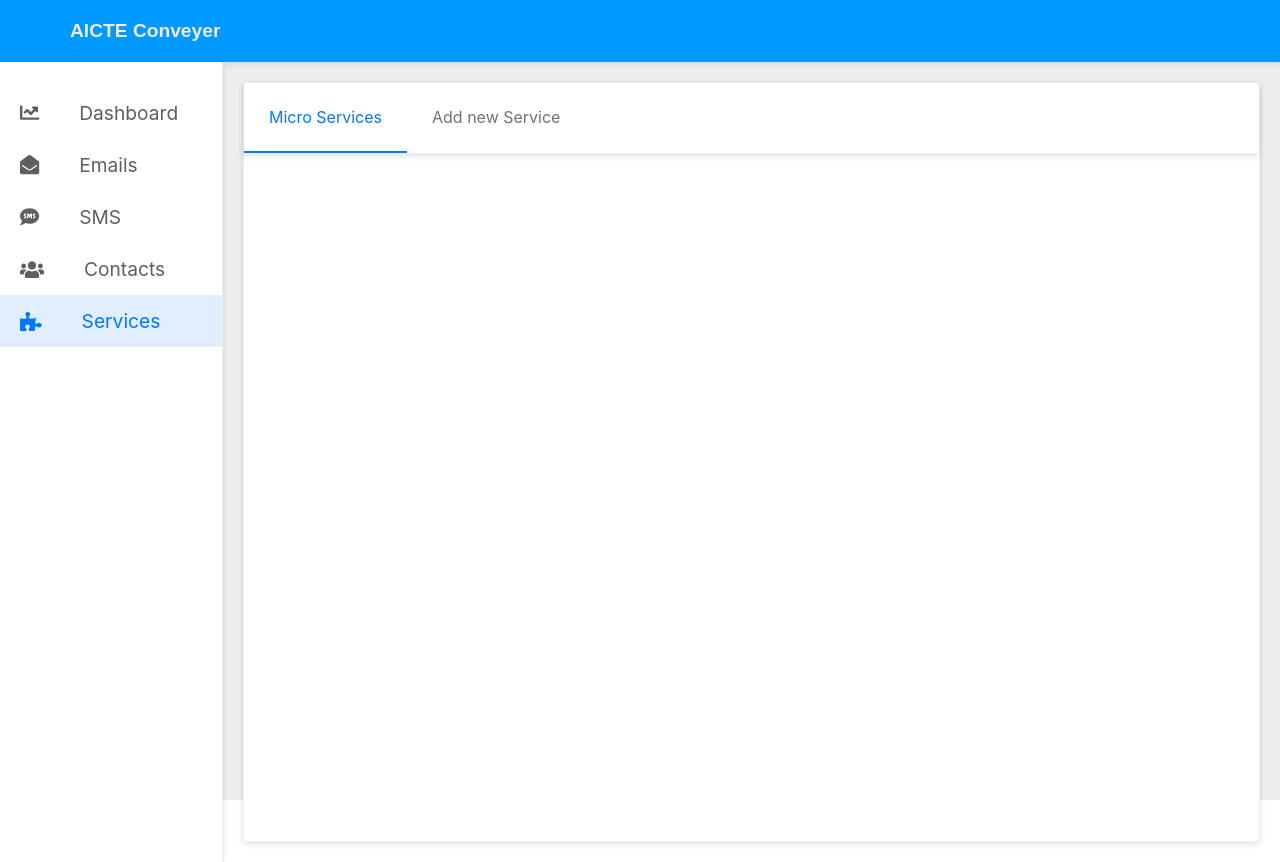
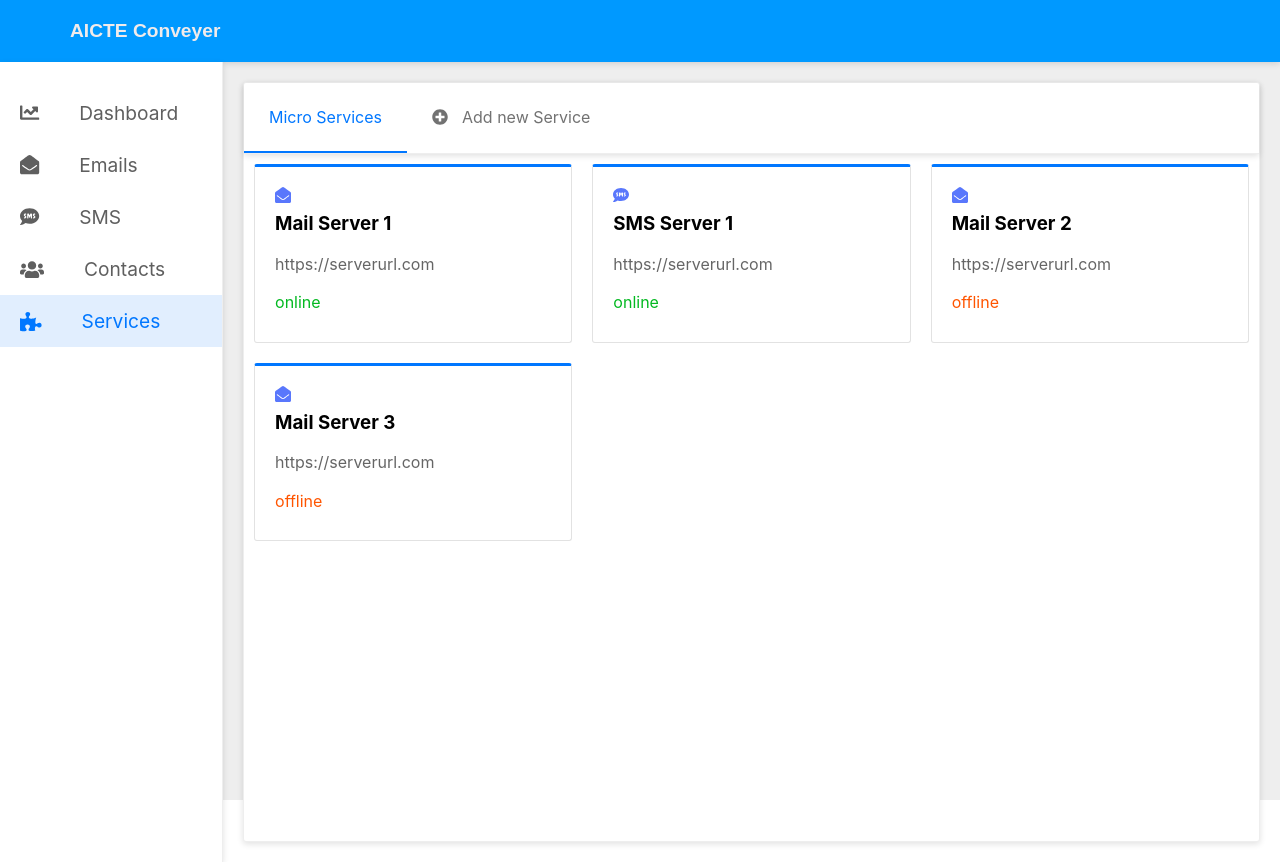
Before and after one commit to sih-sosc/frontend-web-app, a React (Create React App) app: page /dashboard in a window 1280 px wide. Both pictures are taken after a click on the item "Services". Built offline with nearby package versions, Linux system fonts and the light colour scheme.

Commit message:
Add service tab

```diff
--- a/src/Pages/App.js
+++ b/src/Pages/App.js
@@ -10,7 +10,7 @@
 
 import { library } from '@fortawesome/fontawesome-svg-core'
 import { FontAwesomeIcon } from '@fortawesome/react-fontawesome'
-import { faChartLine, faEnvelopeOpen, faSms, faUsers, faPuzzlePiece, faPlusCircle } from '@fortawesome/free-solid-svg-icons'
+import { faChartLine, faEnvelopeOpen, faSms, faUsers, faPuzzlePiece, faPlusCircle, faLock, faLink } from '@fortawesome/free-solid-svg-icons'
 
 library.add(faChartLine)
 library.add(faEnvelopeOpen)
@@ -18,6 +18,8 @@
 library.add(faUsers)
 library.add(faPuzzlePiece)
 library.add(faPlusCircle)
+library.add(faLock)
+library.add(faLink)
 
 class App extends Component {
   render() {
--- /dev/null
+++ b/src/components/Servicespage/Pages/AddNewService/index.js
@@ -0,0 +1,37 @@
+import React, { Component } from 'react';
+import Styles from './styles.module.css';
+
+import { FontAwesomeIcon } from '@fortawesome/react-fontawesome'
+
+class AddNewService extends Component {
+    constructor(props) {
+        super(props)
+    }
+
+    render() {
+        return (
+            <div className={Styles.serviceEditorPage}>
+                <div className={Styles.flexRow}>
+                    <select className={Styles.dropDown}>
+                        <option disabled selected>Type of Service</option>
+                        <option>Email</option>
+                        <option>SMS</option>
+                    </select>
+                </div>
+                <div className={Styles.flexRow}>
+                <FontAwesomeIcon icon="link" />
+                <input className={Styles.serviceEditorInput} type="text" placeholder="Microservice Deploy URL" />
+                </div>
+                <div className={Styles.flexRow}>
+                    <FontAwesomeIcon icon="lock" />
+                    <input className={Styles.serviceEditorInput} type="password" placeholder="MicroService Secret Key" />
+                </div>
+                <div className={Styles.buttonRow}>
+                    <button className={Styles.button}>Add Service</button>
+                </div>
+            </div>
+        )
+    }
+}
+
+export default AddNewService;
--- /dev/null
+++ b/src/components/Servicespage/Pages/AddNewService/styles.module.css
@@ -0,0 +1,92 @@
+.serviceEditorPage {
+    display: flex;
+    flex-direction: column;
+}
+
+.flexRow {
+    display: flex;
+    flex-direction: row;
+    align-items: center;
+    padding-left: 20px;
+    color: #0077ff;
+}
+
+.dropDown {
+    background-color: white;
+    border: 0;
+    border-bottom: 2px solid #0077ff;
+    padding: 15px;
+    margin: 10px;
+}
+
+.dropDown:hover {
+    background-color: #78b4f836;
+    cursor: pointer;
+}
+
+.dropDown option {
+    background-color: white;
+    padding: 15px;
+    margin: 10px;
+}
+
+.serviceEditor {
+    display: flex;
+    flex-direction: column;
+    margin: 10px;
+    border: 1px solid #eeeeee;
+    background-color: #eeeeee;
+    border-radius: 3px;
+}
+
+.serviceEditorInput {
+
+    border: 0;
+    border: 1px solid #eeeeee;
+    border-radius: 3px;
+    padding: 15px;
+    margin: 10px;
+    width: 600px;
+    border-bottom: 1px solid #eeeeee;
+    box-shadow: 0 2px 6px 0 rgba(0,0,0,.12);
+}
+
+.serviceEditor textarea {
+    padding: 15px;
+    margin: 0px 10px 10px 10px;
+    border: 1px solid #eeeeee;
+    height: 250px;
+    border-bottom: 1px solid #eeeeee;
+    box-shadow: 0 2px 6px 0 rgba(0,0,0,.12);
+}
+
+.serviceEditor textarea::placeholder {
+    color: #b8b8b8;
+    line-height: 2em;
+}
+
+.space {
+    flex-grow: 1;
+    flex-basis: 1;
+}
+
+.buttonRow {
+    display: flex;
+    flex-direction: row;
+    align-items: center;
+    margin-left: 30px;
+}
+
+.button {
+    background: rgb(1, 206, 69);  /* fallback for old browsers */
+    color: white;
+    padding: 15px 20px;
+    border-radius: 5px;
+    border: 0;
+    margin: 10px;
+}
+
+.button:hover {
+    box-shadow: 0 2px 6px 0 rgba(1, 209, 29, 0.438);
+    cursor: pointer;
+}
--- /dev/null
+++ b/src/components/Servicespage/Pages/ServicesGrid/index.js
@@ -0,0 +1,79 @@
+import React, { Component } from 'react';
+import Styles from './styles.module.css';
+
+import { FontAwesomeIcon } from '@fortawesome/react-fontawesome'
+
+class ServiceGrid extends Component {
+
+    constructor(props) {
+        super(props)
+
+        this.serviceData = [
+            {
+                name: "Mail Server 1",
+                type: "email",
+                url: "https://serverurl.com",
+                status: "online"
+            },
+            {
+                name: "SMS Server 1",
+                url: "https://serverurl.com",
+                type: "sms",
+                status: "online"
+            },
+            {
+                name: "Mail Server 2",
+                url: "https://serverurl.com",
+                type: "email",
+                status: "offline"
+            },
+            {
+                name: "Mail Server 3",
+                url: "https://serverurl.com",
+                type: "email",
+                status: "offline"
+            },
+        ]
+    }
+
+    getStatusColor = (status) => {
+        if (status === "online")
+            return "#03b921";
+        else
+            return "#ff5500";
+    }
+
+    getServiceIcon = (type) => {
+        if (type === "email")
+            return "envelope-open";
+        else
+            return "sms"
+    }
+
+    getServiceCards = () => {
+        let cards = []
+
+        for (let key in this.serviceData) {
+            cards.push(
+                <div className={Styles.serviceCard} >
+                    <FontAwesomeIcon icon={ this.getServiceIcon(this.serviceData[key].type) } />
+                    <h3>{ this.serviceData[key].name}</h3>
+                    <p>{ this.serviceData[key].url}</p>
+                    <p style={{ color: this.getStatusColor(this.serviceData[key].status) }}>{ this.serviceData[key].status}</p>
+                </div>
+            );
+        }
+
+        return cards;
+    }
+
+    render() {
+        return(
+            <div className={Styles.serviceGrid}>
+                { this.getServiceCards() }
+            </div>
+        )
+    }
+}
+
+export default ServiceGrid;
--- /dev/null
+++ b/src/components/Servicespage/Pages/ServicesGrid/styles.module.css
@@ -0,0 +1,36 @@
+.serviceGrid {
+    display: grid;
+    grid-template-columns: repeat( auto-fit, minmax(300px, 1fr) );
+    transition: 2s !important;
+    color: #5977fc;
+}
+
+.serviceCard {
+    background: white;
+    border: 1px solid #e2e2e2;
+    border-top: 3px solid #0077ff;
+    border-radius: 3px;
+    padding: 20px;
+    margin: 10px 10px;
+    width: auto;
+    display: flex;
+    flex-direction: column;
+}
+
+.serviceCard:hover {
+    border-bottom: 1px solid #eeeeee;
+    box-shadow: 0 2px 6px 0 rgba(0,0,0,.12);
+    cursor: pointer;
+}
+
+.serviceCard p {
+    padding: 10px 0;
+    margin: 0;
+    color: rgba(0, 0, 0, 0.603);
+
+}
+
+.serviceCard h3 {
+    color: black;
+    margin: 10px 0;
+}
--- a/src/components/Servicespage/index.js
+++ b/src/components/Servicespage/index.js
@@ -1,7 +1,12 @@
 import React, { Component } from 'react';
 import Styles from './styles.module.css';
 
+
 // pages
+import ServiceGrid from './Pages/ServicesGrid'
+import AddNewService from './Pages/AddNewService'
+
+import { FontAwesomeIcon } from '@fortawesome/react-fontawesome'
 
 class ServicesPage extends Component {
 
@@ -24,12 +29,16 @@
         console.log(this.state.currentTab);
         for (let tab in this.tabItems) {
             if (tab === this.state.currentTab || this.firstLoad) {
-                tabs.push(<li onClick={() => { this.changeTab(tab) }} className={Styles.active}>{this.tabItems[tab]}</li>)
+                if (tab == this.tabItems.length-1) {
+                    tabs.push(<li onClick={() => { this.changeTab(tab) }} className={Styles.active}><FontAwesomeIcon icon="plus-circle" /><span className="tabSpace" />{this.tabItems[tab]}</li>)
+                } else
+                    tabs.push(<li onClick={() => { this.changeTab(tab) }} className={Styles.active}>{this.tabItems[tab]}</li>)
                 this.firstLoad = false;
             } else {
-
-
-                tabs.push(<li onClick={() => { this.changeTab(tab) }} >{this.tabItems[tab]}</li>)
+                if (tab == this.tabItems.length-1) {
+                    tabs.push(<li onClick={() => { this.changeTab(tab) }} ><FontAwesomeIcon icon="plus-circle" /><span className="tabSpace" />{this.tabItems[tab]}</li>)
+                } else
+                    tabs.push(<li onClick={() => { this.changeTab(tab) }} >{this.tabItems[tab]}</li>)
             }
         }
 
@@ -42,8 +51,17 @@
         })
     }
 
+    getCurrentPage() {
+        if (this.state.currentTab == 0) {
+            return <ServiceGrid/>
+        } else if (this.state.currentTab == 1) {
+            return <AddNewService/>
+        }
+    }
+
     render() {
         return (
+            <>
             <div className={Styles.tabslayout}>
                 <div className={Styles.tabs}>
                     <ul>
@@ -51,6 +69,10 @@
                     </ul>
                 </div>
             </div>
+            <div className={Styles.pages}>
+                { this.getCurrentPage() }
+            </div>
+            </>
         )
     }
 }
```
